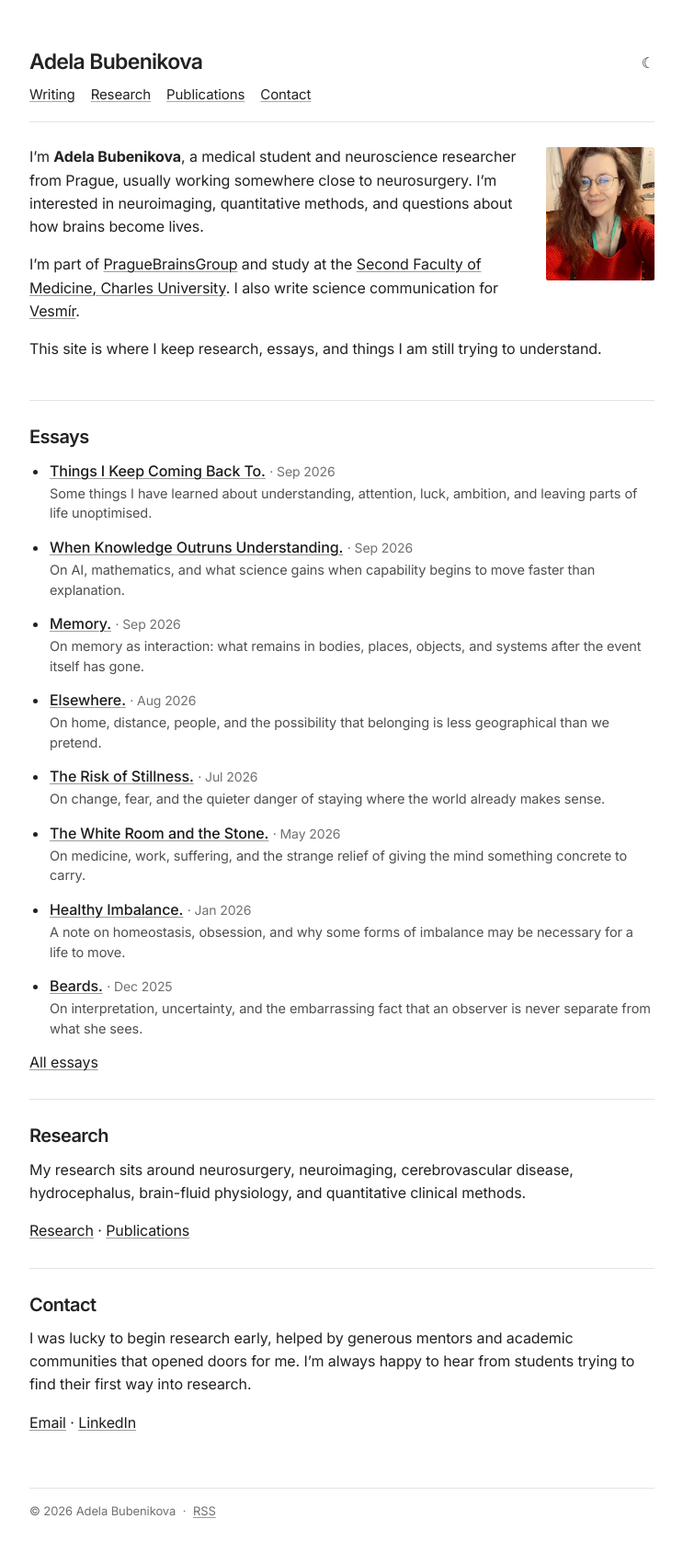
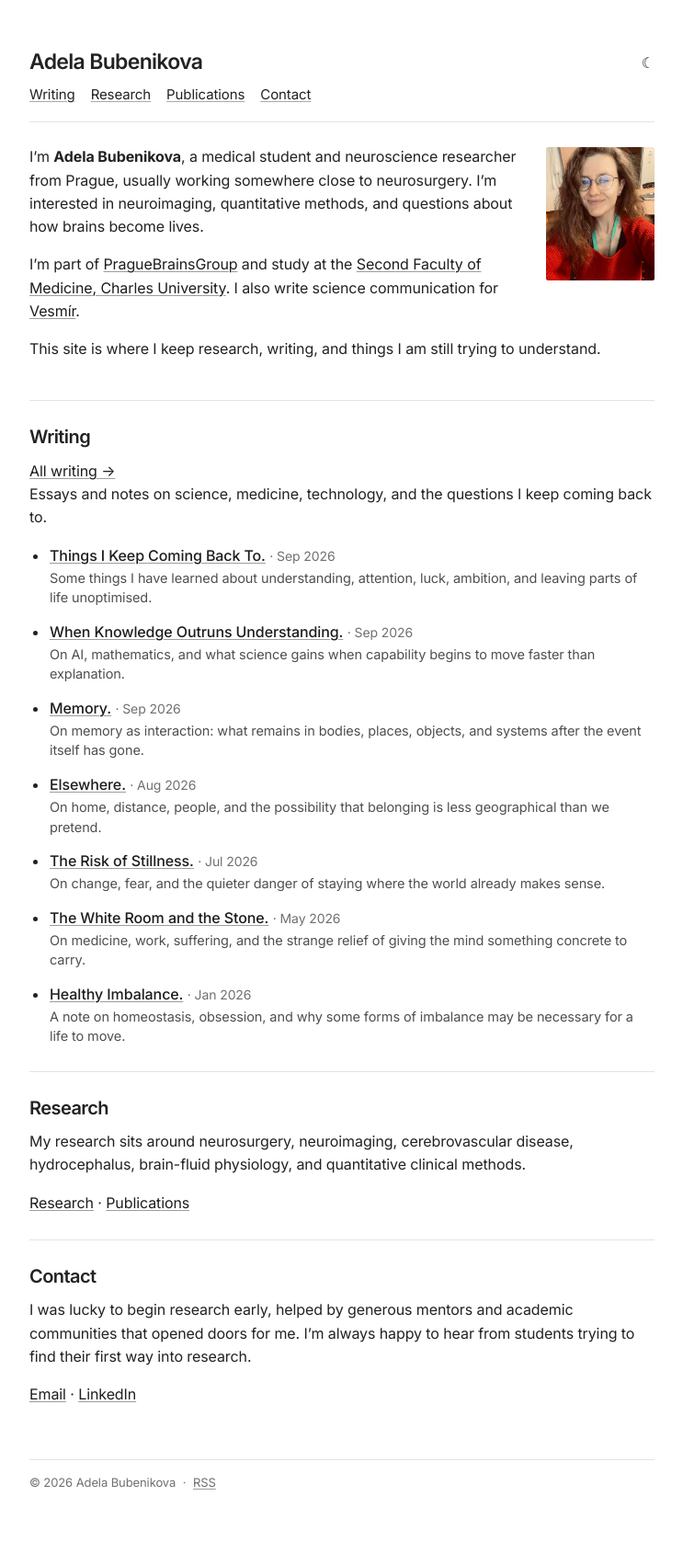
Before and after one commit to bubenikovaadela/bubenikovaadela.github.io, a Jekyll site: the page built from index.md, in a window 1280 px wide. Shown: the whole page at 92% size, without its empty margins (268-1011 px from the left). Built offline with Jekyll 4.4.1, drawn with Linux system fonts in a browser that asks for light colours; after the commit the page ends 1658 px from its top, so only the background shows below that.

Commit message:
Make Writing a first-class homepage section

```diff
--- a/index.md
+++ b/index.md
@@ -12,15 +12,19 @@ permalink: /
 
   <p>I’m part of <a href="https://praguebrainsgroup.com/" target="_blank" rel="noopener">PragueBrainsGroup</a> and study at the <a href="https://www.lf2.cuni.cz/en" target="_blank" rel="noopener">Second Faculty of Medicine, Charles University</a>. I also write science communication for <a href="https://vesmir.cz/" target="_blank" rel="noopener">Vesmír</a>.</p>
 
-  <p>This site is where I keep research, essays, and things I am still trying to understand.</p>
+  <p>This site is where I keep research, writing, and things I am still trying to understand.</p>
 </div>
 
 <hr>
 
 <section class="home-section">
-  <h2>Essays</h2>
+  <div class="section-heading-row">
+    <h2>Writing</h2>
+    <a class="section-link" href="{{ "/blog/" | relative_url }}">All writing →</a>
+  </div>
+  <p class="section-kicker">Essays and notes on science, medicine, technology, and the questions I keep coming back to.</p>
   <ul class="essay-list">
-  {% for post in site.posts limit:9 %}
+  {% for post in site.posts limit:7 %}
     <li class="essay-item">
       <div class="essay-line">
         <a class="essay-title" href="{{ post.url | relative_url }}">{{ post.title }}</a>
@@ -36,7 +40,6 @@ permalink: /
     </li>
   {% endfor %}
   </ul>
-  <p class="inline-links"><a href="{{ "/blog/" | relative_url }}">All essays</a></p>
 </section>
 
 <hr>
```
